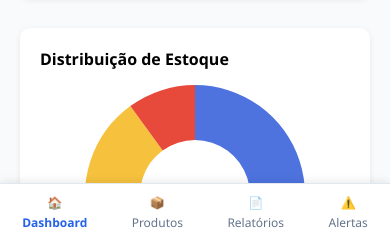
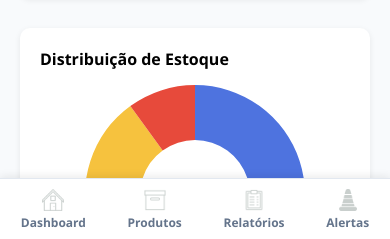
Before and after one commit to Gabriel100-Pro/Controle-de-estoque-certo, a plain HTML site: page index.html in a window 390 px wide. Shown: the part 603-842 px from the top of the page. Drawn offline with nearby package versions, Linux system fonts and the light colour scheme.

Commit message:
add img no final doa página

```diff
--- a/index.html
+++ b/index.html
@@ -36,10 +36,10 @@
     <script src="https://cdn.jsdelivr.net/npm/chart.js"></script>
     <script src="script.js"></script>
     <nav class="mobile-nav">
-        <div class="nav-item active">🏠<span>Dashboard</span></div>
-        <div class="nav-item">📦<span>Produtos</span></div>
-        <div class="nav-item">📄<span>Relatórios</span></div>
-        <div class="nav-item">⚠️<span>Alertas</span></div>
+        <div class="nav-item active"><img src="./assets/icons8-casa-64.png" alt=""><span>Dashboard</span></div>
+        <div class="nav-item"><img src="./assets/icons8-caixa-100.png" alt=""><span>Produtos</span></div>
+        <div class="nav-item"><img src="./assets/icons8-relatório-100.png" alt=""><span>Relatórios</span></div>
+        <div class="nav-item"><img src="./assets/icons8-cone-60.png" alt=""><span>Alertas</span></div>
     </nav>
 </body>
 
--- a/script.js
+++ b/script.js
@@ -13,7 +13,7 @@ overlay.addEventListener("click", () => {
 });
 
 
-function loadPage(page) {
+function loadPage(page,  element) {
     const content = document.getElementById("content");
 
     // ✅ remove classes antigas sempre que trocar página
@@ -134,7 +134,11 @@ function loadPage(page) {
             </div><!-- cadastro-card -->
         `;
     }
-}
+
+
+
+    // Remove active de todos
+
 
 function initCharts() {
 
@@ -192,7 +196,8 @@ function initCharts() {
             maintainAspectRatio: false
         }
     });
-
+}
 
 }
+
 loadPage("dashboard");
--- a/style.css
+++ b/style.css
@@ -300,7 +300,6 @@ canvas {
 
 }
 
-
     .mobile-header {
         display: flex;
         justify-content: space-between;
@@ -370,6 +369,11 @@ canvas {
         border-top: 1px solid #e2e8f0;
     }
 
+    .mobile-nav img{
+        width: 22px;
+        height: 22px;
+    }
+
     .nav-item {
         display: flex;
         flex-direction: column;
@@ -380,12 +384,15 @@ canvas {
     }
 
     .nav-item.active {
-        color: #2563eb;
+
         font-weight: 600;
     }
 
     .nav-item span {
         margin-top: 3px;
+        font-family: 'Segoe UI', Tahoma, Geneva, Verdana, sans-serif;
+        font-weight: bold;
+
     }
 
     /* Espaço para não ficar atrás do menu */
```
Also changed, not shown: assets/icons8-caixa-100.png (added), assets/icons8-casa-64.png (added), assets/icons8-cone-60.png (added), assets/icons8-relatório-100.png (added).
